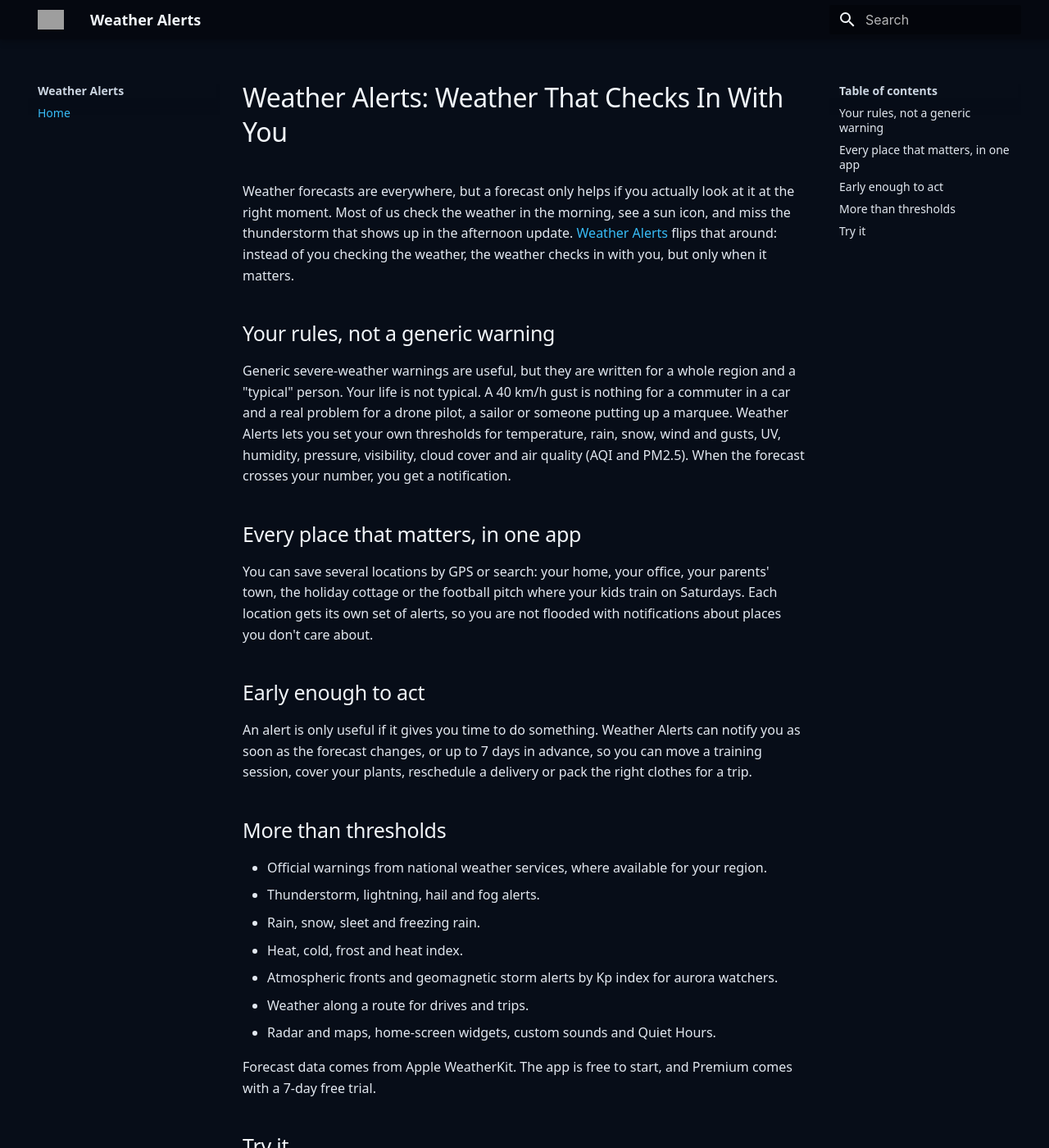
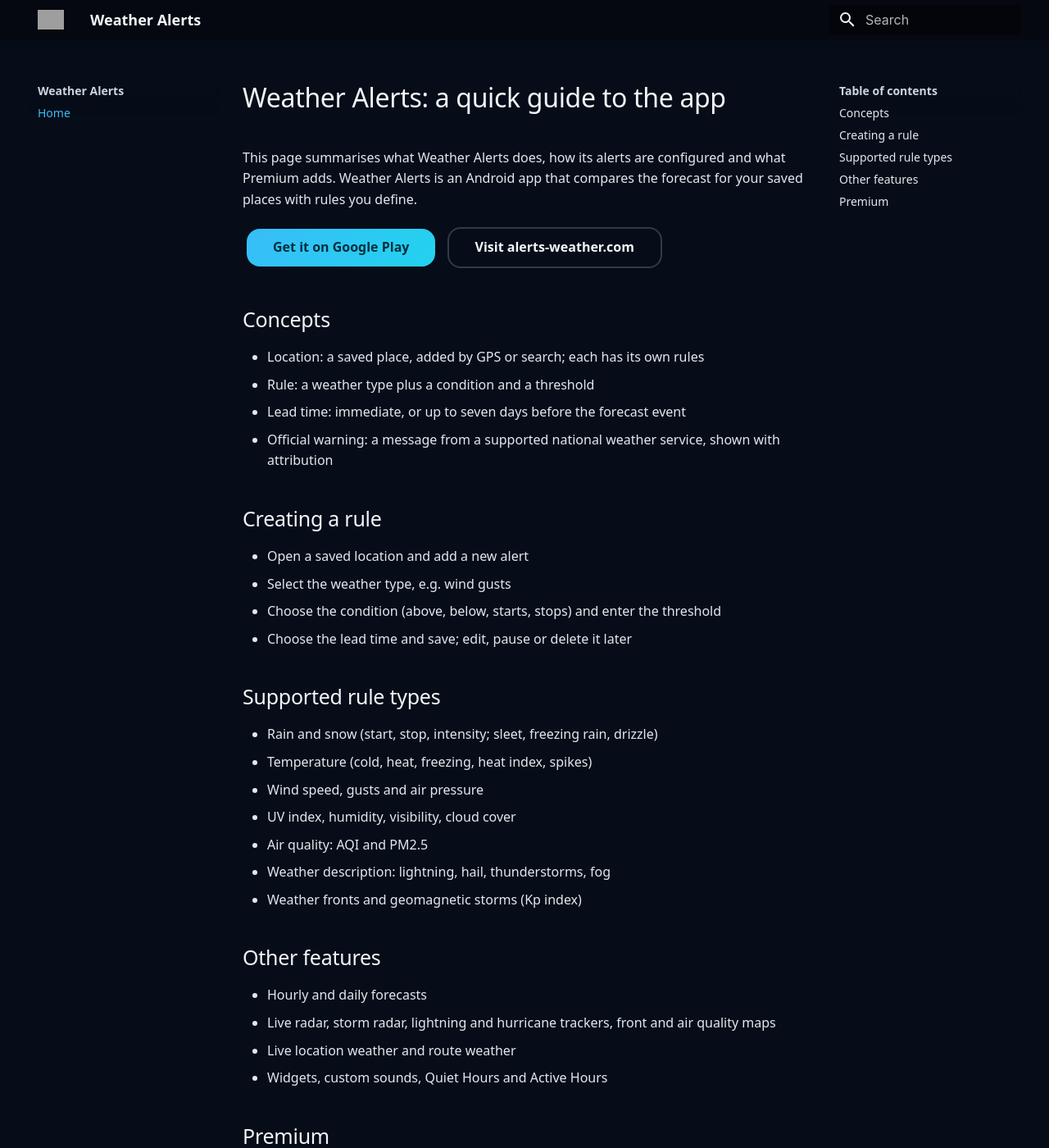
Before and after one commit to weatheralerts/weather-alerts, an MkDocs documentation site: the page built from docs/index.md, in a window 1280 px wide and 1400 px high. Shown: the whole window at 82% size. Built offline with MkDocs 1.6.1 and Material for MkDocs 9.7.7, drawn with Linux system fonts in a browser that asks for light colours; some of the changed text lies outside the part shown; grey boxes are pictures that could not be loaded.

Commit message:
Update index.md

```diff
--- a/docs/index.md
+++ b/docs/index.md
@@ -1,31 +1,51 @@
-# Weather Alerts: Weather That Checks In With You
+# Weather Alerts: a quick guide to the app
 
-Weather forecasts are everywhere, but a forecast only helps if you actually look at it at the right moment. Most of us check the weather in the morning, see a sun icon, and miss the thunderstorm that shows up in the afternoon update. [Weather Alerts](https://www.alerts-weather.com/) flips that around: instead of you checking the weather, the weather checks in with you, but only when it matters.
+This page summarises what Weather Alerts does, how its alerts are configured and what Premium adds. Weather Alerts is an Android app that compares the forecast for your saved places with rules you define.
 
-## Your rules, not a generic warning
+<p class="wa-cta"><a class="md-button md-button--primary" href="https://play.google.com/store/apps/details?id=weather.alerts">Get it on Google Play</a> <a class="md-button" href="https://www.alerts-weather.com/">Visit alerts-weather.com</a></p>
 
-Generic severe-weather warnings are useful, but they are written for a whole region and a "typical" person. Your life is not typical. A 40 km/h gust is nothing for a commuter in a car and a real problem for a drone pilot, a sailor or someone putting up a marquee. Weather Alerts lets you set your own thresholds for temperature, rain, snow, wind and gusts, UV, humidity, pressure, visibility, cloud cover and air quality (AQI and PM2.5). When the forecast crosses your number, you get a notification.
+## Concepts
 
-## Every place that matters, in one app
+- Location: a saved place, added by GPS or search; each has its own rules
+- Rule: a weather type plus a condition and a threshold
+- Lead time: immediate, or up to seven days before the forecast event
+- Official warning: a message from a supported national weather service, shown with attribution
 
-You can save several locations by GPS or search: your home, your office, your parents' town, the holiday cottage or the football pitch where your kids train on Saturdays. Each location gets its own set of alerts, so you are not flooded with notifications about places you don't care about.
+## Creating a rule
 
-## Early enough to act
+- Open a saved location and add a new alert
+- Select the weather type, e.g. wind gusts
+- Choose the condition (above, below, starts, stops) and enter the threshold
+- Choose the lead time and save; edit, pause or delete it later
 
-An alert is only useful if it gives you time to do something. Weather Alerts can notify you as soon as the forecast changes, or up to 7 days in advance, so you can move a training session, cover your plants, reschedule a delivery or pack the right clothes for a trip.
+## Supported rule types
 
-## More than thresholds
+- Rain and snow (start, stop, intensity; sleet, freezing rain, drizzle)
+- Temperature (cold, heat, freezing, heat index, spikes)
+- Wind speed, gusts and air pressure
+- UV index, humidity, visibility, cloud cover
+- Air quality: AQI and PM2.5
+- Weather description: lightning, hail, thunderstorms, fog
+- Weather fronts and geomagnetic storms (Kp index)
 
-- Official warnings from national weather services, where available for your region.
-- Thunderstorm, lightning, hail and fog alerts.
-- Rain, snow, sleet and freezing rain.
-- Heat, cold, frost and heat index.
-- Atmospheric fronts and geomagnetic storm alerts by Kp index for aurora watchers.
-- Weather along a route for drives and trips.
-- Radar and maps, home-screen widgets, custom sounds and Quiet Hours.
+## Other features
 
-Forecast data comes from Apple WeatherKit. The app is free to start, and Premium comes with a 7-day free trial.
+- Hourly and daily forecasts
+- Live radar, storm radar, lightning and hurricane trackers, front and air quality maps
+- Live location weather and route weather
+- Widgets, custom sounds, Quiet Hours and Active Hours
 
-## Try it
+## Premium
 
-Read more at [alerts-weather.com](https://www.alerts-weather.com/) or install [Weather Alerts from Google Play](https://play.google.com/store/apps/details?id=weather.alerts) (Android).
+- Push notifications for custom alerts
+- More alerts and locations
+- Extended forecasts and no ads
+- 7-day free trial, billed by Google, cancellable in Play Store settings
+
+Notifications are evaluated per location, so the same rule type can exist with different thresholds in several places. Official warnings are delivered next to custom alerts; their coverage depends on which national services are supported in your region.
+
+Quiet Hours and Active Hours decide when routine notifications are delivered, while critical warnings are still allowed through at any time.
+
+Data source: Apple Weather (WeatherKit), which combines information from national and international meteorological services.
+
+<p class="wa-cta"><a class="md-button md-button--primary" href="https://play.google.com/store/apps/details?id=weather.alerts">Get it on Google Play</a> <a class="md-button" href="https://www.alerts-weather.com/">Visit alerts-weather.com</a></p>
```
